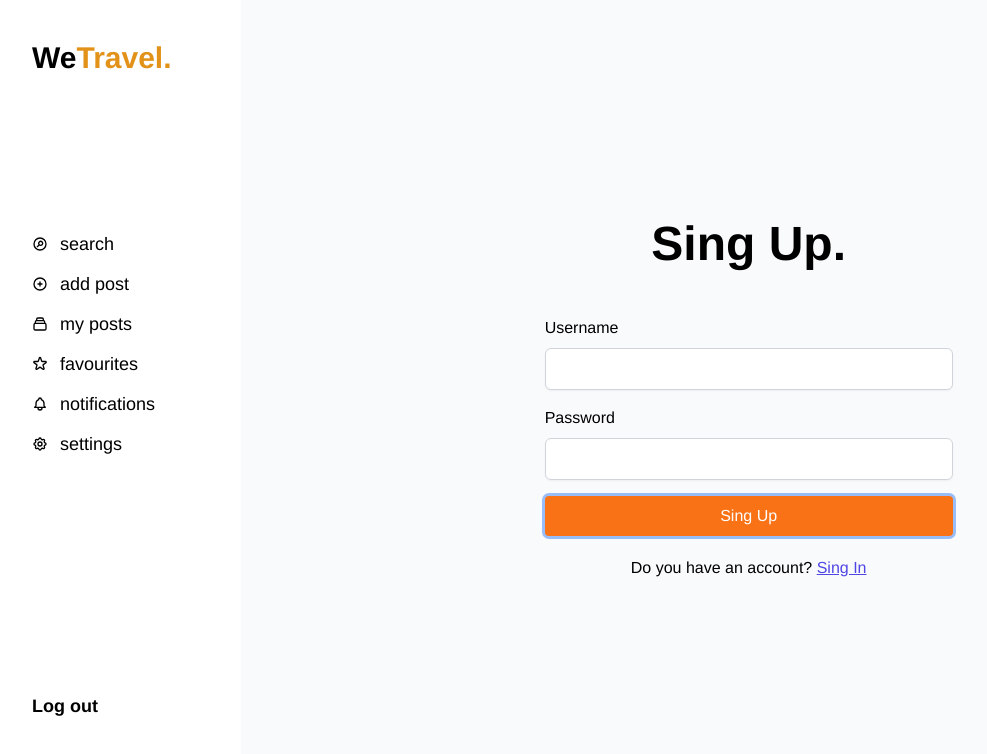
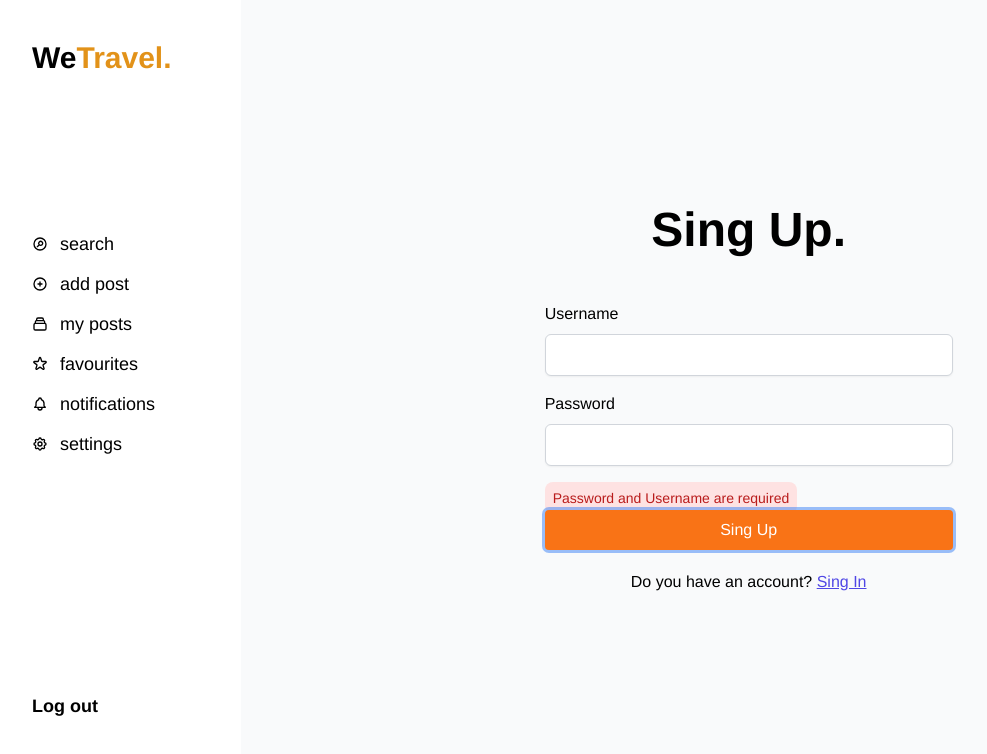
Before and after one commit to Laszlo199/TravelBlog-FrontEnd, a Vue app: page /register in a window 1280 px wide. Both pictures are taken after a click on the button "Sing Up". Shown: the top 754 px of the page, without its empty margins (24-1011 px from the left). Built offline with nearby package versions, Linux system fonts and the light colour scheme.

Commit message:
register errors

```diff
--- a/src/views/RegisterView.vue
+++ b/src/views/RegisterView.vue
@@ -30,6 +30,16 @@
           />
           <label class="error" aria-disabled="false"></label>
         </div>
+
+        <div class="pt-1 px-30">
+          <label
+            class="p-2 mb-5 text-sm text-red-700 bg-red-100 rounded-lg dark:bg-red-200 dark:text-red-800"
+            role="alert"
+            v-show="errorMessage"
+            >{{ message }}</label
+          >
+        </div>
+
         <div class="flex items-center justify-between mb-5">
           <button
             @click="registerUser"
@@ -59,11 +69,18 @@ const inputUserName = ref("");
 const inputPassword = ref("");
 const errors = ref("");
 const authStore = AuthStore();
+const errorMessage = ref(false);
+const message = ref("");
 
 function registerUser() {
-  if (inputPassword.value == "" && inputPassword.value == "") {
-    errors.value = "User name is empty";
+  if (inputPassword.value == "" || inputPassword.value == "") {
+    errorMessage.value = true;
+    message.value = "Password and Username are required";
+  } else if (inputPassword.value.length < 5 || inputUserName.value.length < 5) {
+    errorMessage.value = true;
+    message.value = "Password and Username have to be 5 character long";
   } else {
+    errorMessage.value = false;
     authStore.registerUser(inputUserName.value, inputPassword.value);
     router.push({ path: "/login" });
   }
```
Also changed, not shown: src/views/LoginView.vue (+6 -3 lines).
